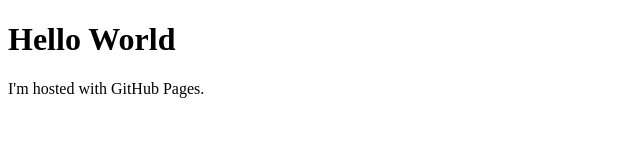
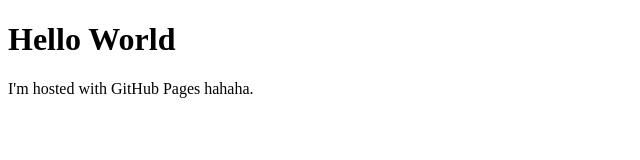
Before and after one commit to ZhixianZhang620/page2, a plain HTML site: page index.html in a window 1280 px wide. Shown: the full height of the page, 0-640 px from the left. Drawn offline with Linux system fonts and the light colour scheme.

Commit message:
Update index.html

```diff
--- a/index.html
+++ b/index.html
@@ -2,6 +2,6 @@
 <html>
 <body>
 <h1>Hello World</h1>
-<p>I'm hosted with GitHub Pages.</p>
+<p>I'm hosted with GitHub Pages hahaha.</p>
 </body>
 </html>
```
